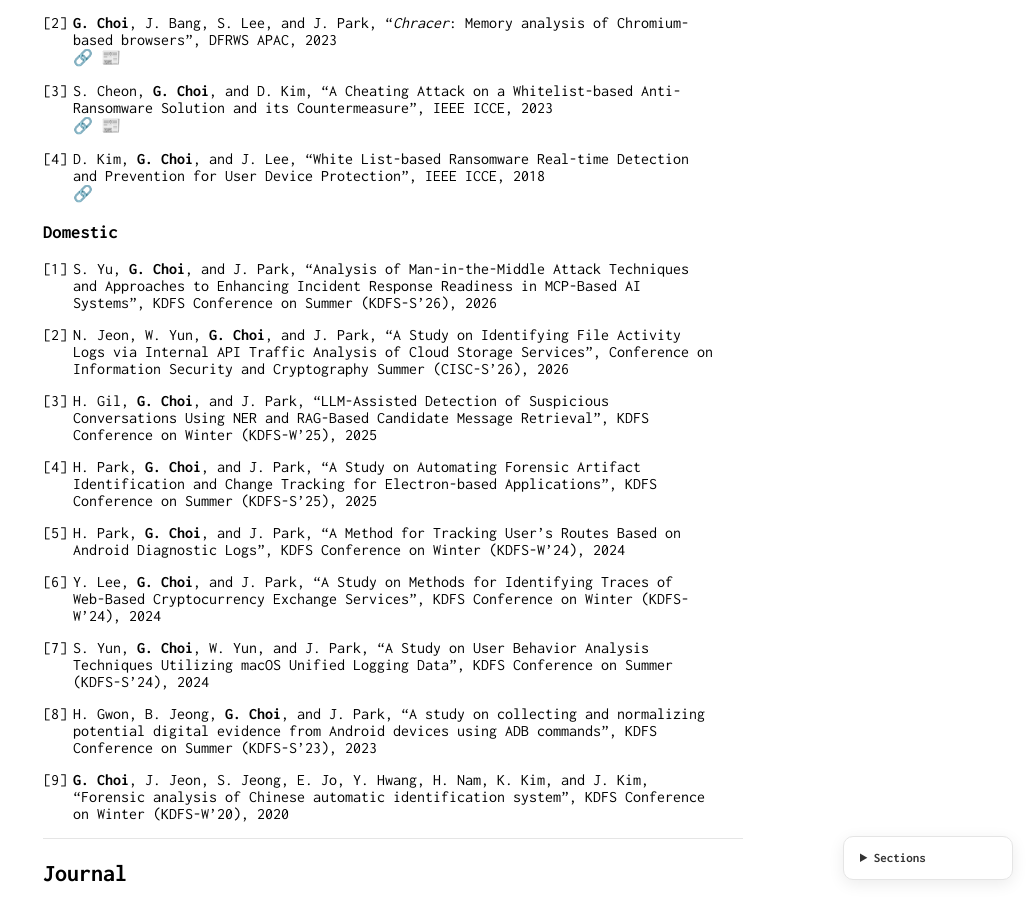
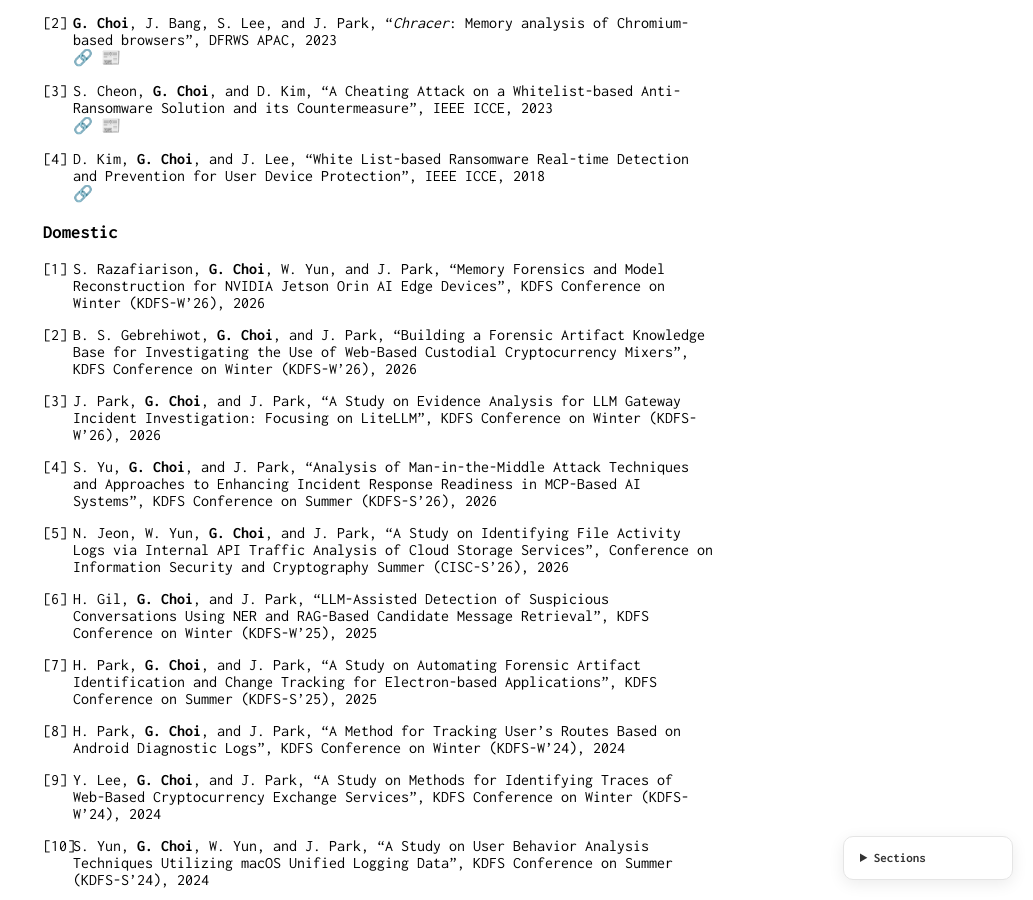
Before and after one commit to geun-yeong/geun-yeong.github.io, a Jekyll site: the page built from index.md, in a window 1280 px wide and 900 px high, scrolled down 1391 px. Shown: the whole window, without its empty margins (247-1280 px from the left). Built offline with Jekyll 4.4.1, drawn with Linux system fonts in a browser that asks for light colours; our own code applies the rules of GitHub Pages for plain Markdown files.

Commit message:
Add new conference papers to index.md

```diff
--- a/index.md
+++ b/index.md
@@ -51,6 +51,9 @@
 
 ### Domestic
 
+1. S. Razafiarison, **G. Choi**, W. Yun, and J. Park, "Memory Forensics and Model Reconstruction for NVIDIA Jetson Orin AI Edge Devices", KDFS Conference on Winter (KDFS-W'26), 2026
+1. B. S. Gebrehiwot, **G. Choi**, and J. Park, "Building a Forensic Artifact Knowledge Base for Investigating the Use of Web-Based Custodial Cryptocurrency Mixers", KDFS Conference on Winter (KDFS-W'26), 2026
+1. J. Park, **G. Choi**, and J. Park, "A Study on Evidence Analysis for LLM Gateway Incident Investigation: Focusing on LiteLLM", KDFS Conference on Winter (KDFS-W'26), 2026
 1. S. Yu, **G. Choi**, and J. Park, "Analysis of Man-in-the-Middle Attack Techniques and Approaches to Enhancing Incident Response Readiness in MCP-Based AI Systems", KDFS Conference on Summer (KDFS-S'26), 2026
 1. N. Jeon, W. Yun, **G. Choi**, and J. Park, "A Study on Identifying File Activity Logs via Internal API Traffic Analysis of Cloud Storage Services", Conference on Information Security and Cryptography Summer (CISC-S'26), 2026
 1. H. Gil, **G. Choi**, and J. Park, "LLM-Assisted Detection of Suspicious Conversations Using NER and RAG-Based Candidate Message Retrieval", KDFS Conference on Winter (KDFS-W'25), 2025
```
